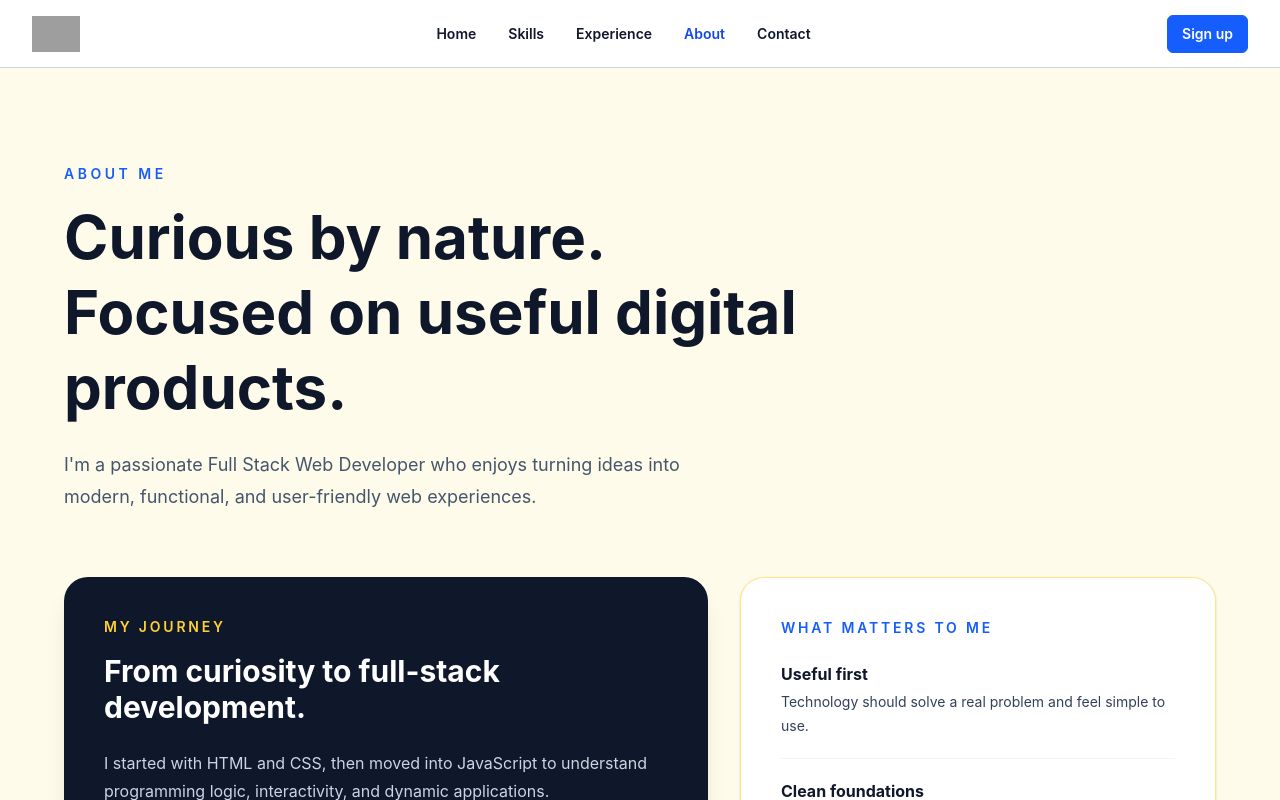
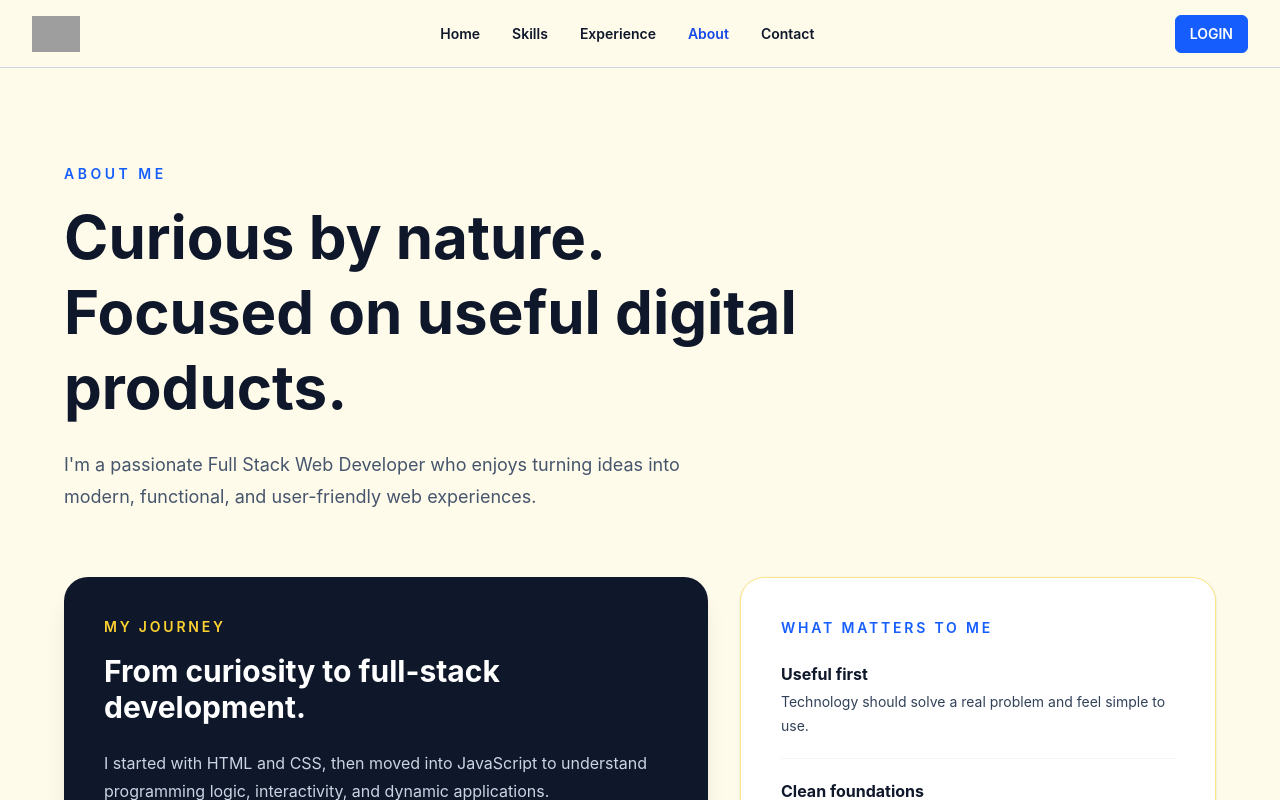
Before and after one commit to tousif-11/My-Profile, a React (Vite) app: page /about in a window 1280 px wide. Shown: the top 800 px of the page. Built offline with nearby package versions, Linux system fonts and the light colour scheme; grey boxes are pictures that could not be loaded.

Commit message:
Update project

```diff
--- a/src/components/Header.jsx
+++ b/src/components/Header.jsx
@@ -6,14 +6,14 @@ import { NavLink } from "react-router";
 const Footer = () => {
     return (
        <header>
-  <nav className="flex py-2 px-4 md:px-8 bg-white border-b border-slate-300   dark:border-neutral-700 dark:bg-neutral-900 min-h-17 relative z-20" aria-label="Main navigation">
+  <nav className="flex py-2 px-4 md:px-8 bg-amber-50 border-b border-slate-300   dark:border-neutral-700 dark:bg-neutral-900 min-h-17 relative z-20" aria-label="Main navigation">
     <div className="max-w-7xl mx-auto flex flex-wrap items-center justify-between gap-4 w-full">
       <a href="#" className="min-w-9 inline-block focus:outline-none focus-visible:ring-2 focus-visible:ring-blue-500 rounded">
         <span className="sr-only">Your Company</span>
         <img src="https://readymadeui.com/logo-alt.svg" alt="readymadeui logo" className="h-9 w-auto" />
       </a>
       <div id="collapseMenu" tabIndex={-1} className="hidden lg:block max-lg:bg-white dark:max-lg:bg-neutral-900 max-lg:border-l max-lg:border-slate-300 dark:max-lg:border-neutral-700 max-lg:w-1/2 max-lg:fixed max-lg:top-0 max-lg:right-0 max-lg:h-full max-lg:shadow-md max-lg:overflow-auto max-sm:w-full z-50 outline-none">
-        <div className="py-2 px-4 flex justify-between items-center border-b border-slate-300 sticky top-0 bg-white dark:border-neutral-700 dark:bg-neutral-900 lg:hidden max-lg:min-h-17">
+        <div className="py-2 px-4 flex justify-between items-center border-b border-slate-300 sticky top-0 bg-amber-50 dark:border-neutral-700 dark:bg-neutral-900 lg:hidden max-lg:min-h-17">
           <a href="#" className="inline-block focus:outline-none focus-visible:ring-2 focus-visible:ring-blue-500 rounded">
             <span className="sr-only">Your Company</span>
             <img src="https://readymadeui.com/logo-alt.svg" alt="readymadeui logo dialog" className="h-9 w-auto" />
@@ -45,8 +45,7 @@ const Footer = () => {
         </ul>
       </div>
       <div className="flex items-center gap-4">
-        <a href="#" className="py-2 px-3.5 text-sm rounded-md font-semibold cursor-pointer text-white border border-blue-600 bg-blue-600 hover:bg-blue-700 transition-all focus:outline-none focus-visible:ring-2 focus-visible:ring-blue-500">Sign
-          up</a>
+        <NavLink to="/login" className="py-2 px-3.5 text-sm rounded-md font-semibold cursor-pointer text-white border border-blue-600 bg-blue-600 hover:bg-blue-700 transition-all focus:outline-none focus-visible:ring-2 focus-visible:ring-blue-500">LOGIN</NavLink>
         <button type="button" aria-controls="collapseMenu" aria-expanded="false" aria-haspopup="true" id="toggleOpen" className="cursor-pointer lg:hidden focus:outline-none focus-visible:ring-2 focus-visible:ring-blue-500 rounded">
           <span className="sr-only">Open main menu</span>
           <svg className="size-7 fill-slate-900 dark:fill-slate-50" aria-hidden="true" viewBox="0 0 20 20" xmlns="http://www.w3.org/2000/svg">
--- a/src/pages/Home.jsx
+++ b/src/pages/Home.jsx
@@ -11,7 +11,7 @@ const Home = () => {
           <p className="mt-5 max-w-xl text-base leading-7 text-slate-300">Explore my work, technical skills, and experience through this profile.</p>
         </div>
         <div className="relative mx-auto w-full max-w-xs">
-          <img src={profilePhoto} alt="Portrait of the developer" className="aspect-[4/5] w-full rounded-2xl object-cover" />
+          <img src={profilePhoto} alt="Portrait of the developer" className="aspect-4/5 w-full rounded-2xl object-cover" />
           <img src={avatar} alt="Developer avatar" className="absolute -bottom-4 -left-4 h-20 w-20 rounded-full border-4 border-slate-900 bg-white object-cover shadow-lg" />
         </div>
       </section>
--- /dev/null
+++ b/src/pages/Login.jsx
@@ -0,0 +1,11 @@
+
+
+ const Login = () => {
+    return (
+        <div className="mx-auto max-w-7xl px-4 sm:px-6 lg:px-8 bg-amber-50 justify-center min-h-screen flex">
+            <h1 className="text-2xl font-bold text-black pt-25">Log-In</h1>
+        </div>
+    );
+ };
+
+ export default Login;
--- a/src/router.jsx
+++ b/src/router.jsx
@@ -5,6 +5,7 @@ import About from "./pages/About";
 import Skills from "./pages/Skills";
 import Experience from "./pages/Experience";
 import Contact from "./pages/Contact";
+import Login from "./pages/Login";
 
 
 
@@ -18,6 +19,7 @@ const router = createBrowserRouter([
       { path: "skills", element: <Skills /> },
       { path: "experience", element: <Experience /> },
       { path: "contact", element: <Contact /> },
+      { path: "login" , element: <Login />},
     ],
   },
 ]);
```
